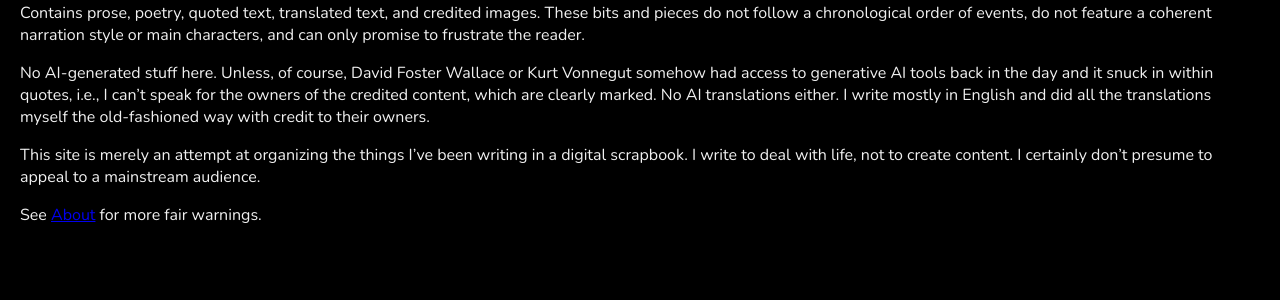
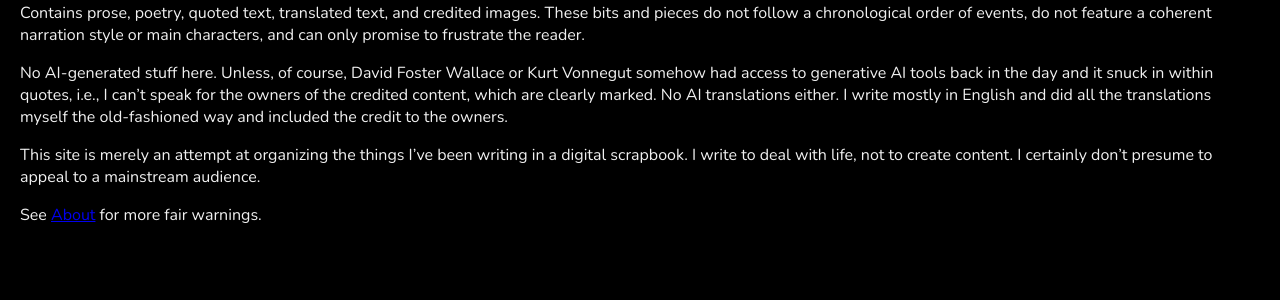
Before and after one commit to olivecarambola/logbook, a Jekyll site: the page built from index.md, in a window 1280 px wide. Shown: the part 178-478 px from the top of the page. Built offline with Jekyll 4.4.1, drawn with Linux system fonts in a browser that asks for light colours; some web fonts are replaced.

Commit message:
Update index.md

```diff
--- a/index.md
+++ b/index.md
@@ -6,7 +6,7 @@
 
 Contains prose, poetry, quoted text, translated text, and credited images. These bits and pieces do not follow a chronological order of events, do not feature a coherent narration style or main characters, and can only promise to frustrate the reader.
 
-No AI-generated stuff here. Unless, of course, David Foster Wallace or Kurt Vonnegut somehow had access to generative AI tools back in the day and it snuck in within quotes, i.e., I can't speak for the owners of the credited content, which are clearly marked. No AI translations either. I write mostly in English and did all the translations myself the old-fashioned way with credit to their owners.
+No AI-generated stuff here. Unless, of course, David Foster Wallace or Kurt Vonnegut somehow had access to generative AI tools back in the day and it snuck in within quotes, i.e., I can't speak for the owners of the credited content, which are clearly marked. No AI translations either. I write mostly in English and did all the translations myself the old-fashioned way and included the credit to the owners.
 
 This site is merely an attempt at organizing the things I've been writing in a digital scrapbook. I write to deal with life, not to create content. I certainly don't presume to appeal to a mainstream audience.
 
```
